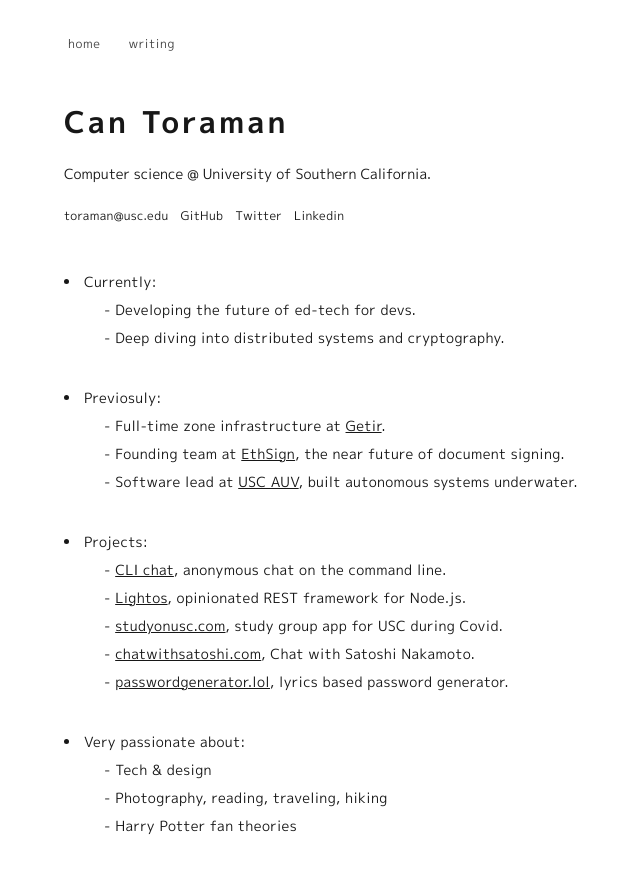
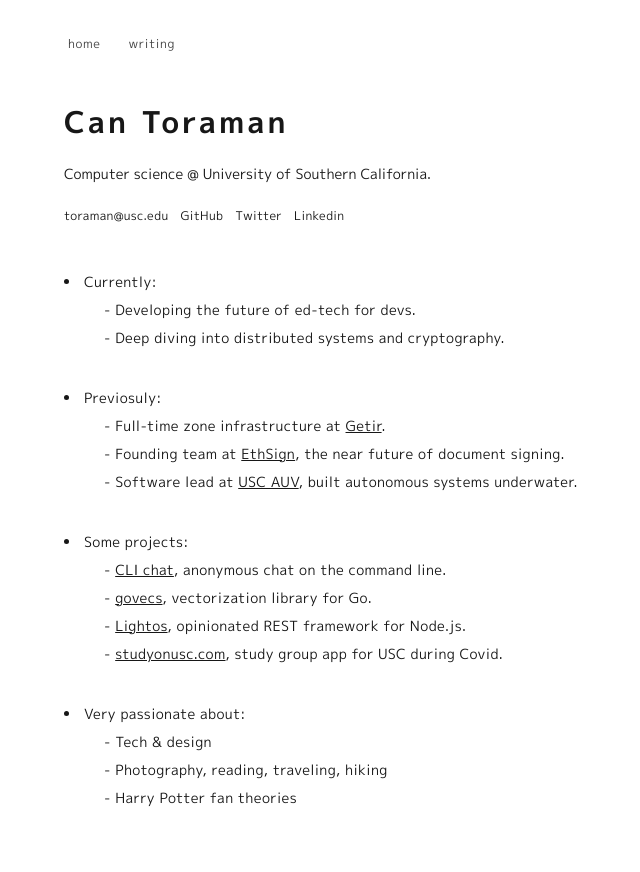
Before and after one commit to rrzhang139/richardzhang.com, a Next.js app: page / in a window 1280 px wide. Shown: the top 872 px of the page, without its empty margins (240-880 px from the left). Built offline with nearby package versions, Linux system fonts and the light colour scheme.

Commit message:
updates to projects

```diff
--- a/pages/index.js
+++ b/pages/index.js
@@ -117,7 +117,7 @@ export default function Home() {
             </ul>
           </li>
           <li>
-            Projects:
+            Some projects:
             <ul className="pl-10 list-inside space-y-2 pt-2">
               <li>
                 -{" "}
@@ -130,6 +130,18 @@ export default function Home() {
                   CLI chat
                 </a>
                 , anonymous chat on the command line.
+              </li>
+              <li>
+                -{" "}
+                <a
+                  className="underline hover:text-blue-400 transition-colors"
+                  href="https://www.github.com/cantoramann/govecs"
+                  rel="noreferrer"
+                  target="_blank"
+                >
+                  govecs
+                </a>
+                , vectorization library for Go.
               </li>
               <li>
                 -{" "}
@@ -155,30 +167,6 @@ export default function Home() {
                 </a>
                 , study group app for USC during Covid.
               </li>
-              <li>
-                -{" "}
-                <a
-                  className="underline hover:text-blue-400 transition-colors"
-                  href="https://www.chatwithsatoshi.com/"
-                  rel="noreferrer"
-                  target="_blank"
-                >
-                  chatwithsatoshi.com
-                </a>
-                , Chat with Satoshi Nakamoto.
-              </li>
-              <li>
-                -{" "}
-                <a
-                  className="underline hover:text-blue-400 transition-colors"
-                  href="https://www.passwordgenerator.lol/"
-                  rel="noreferrer"
-                  target="_blank"
-                >
-                  passwordgenerator.lol
-                </a>
-                , lyrics based password generator.
-              </li>
             </ul>
           </li>
           <li>
```
